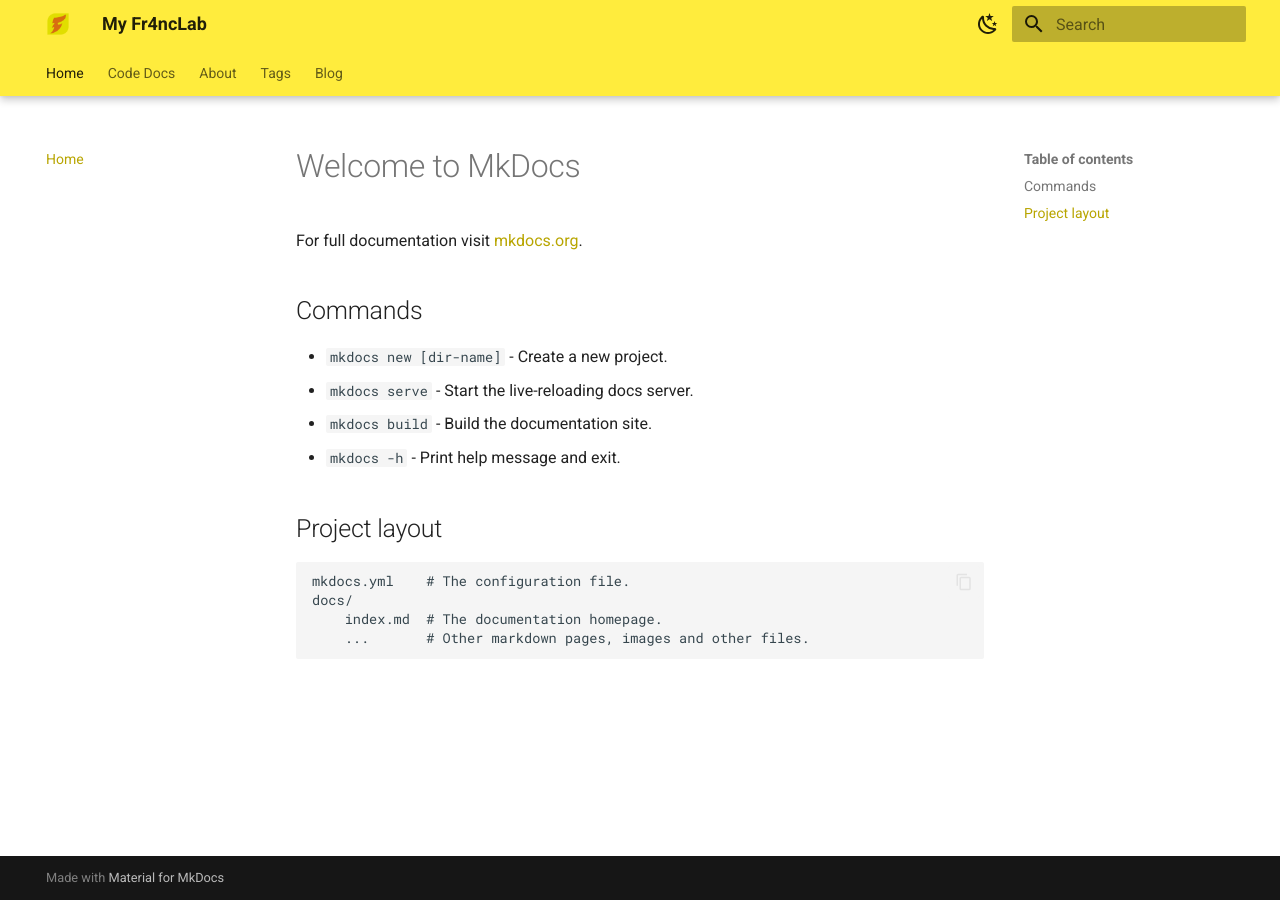
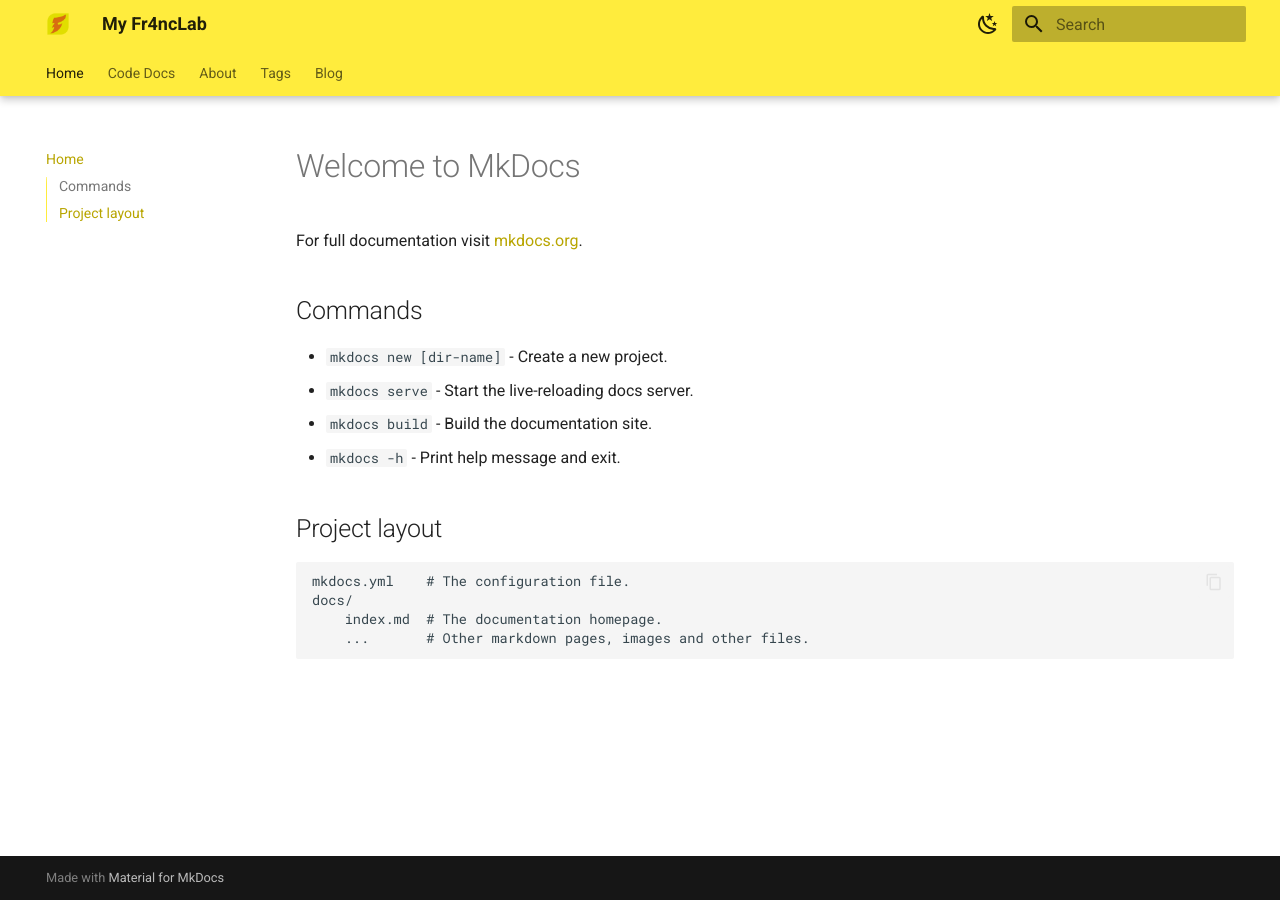
Before and after one commit to fr4nc3sco-tech/sito-fr4, an MkDocs documentation site: the page built from docs/index.md, in a window 1280 px wide. Built offline with MkDocs 1.6.1 and Material for MkDocs 9.7.7, drawn with Linux system fonts in a browser that asks for light colours.

Commit message:
terzo commit

```diff
--- a/mkdocs.yml
+++ b/mkdocs.yml
@@ -30,7 +30,7 @@ theme:
     - navigation.tabs.sticky
     - navigation.sections
     - navigation.expand
-    # - toc.integrate
+    - toc.integrate
     - navigation.top
     - search.suggest
     - search.highlight
@@ -62,5 +62,3 @@ nav:
   - Tags: tags.md
   - Blog:
       - blog/index.md
-
-      #fcccuc
```
